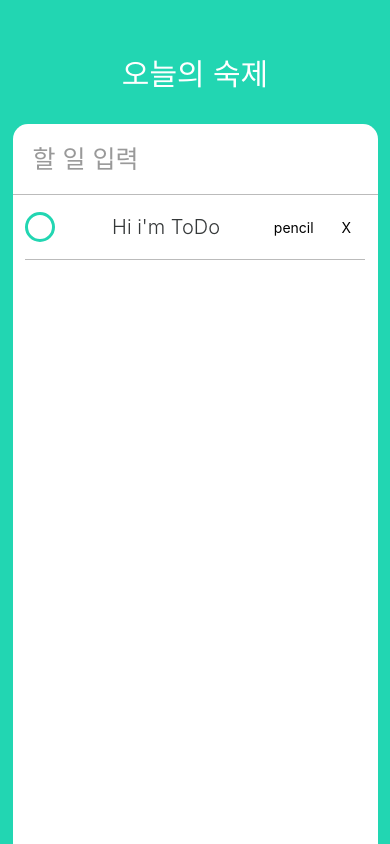
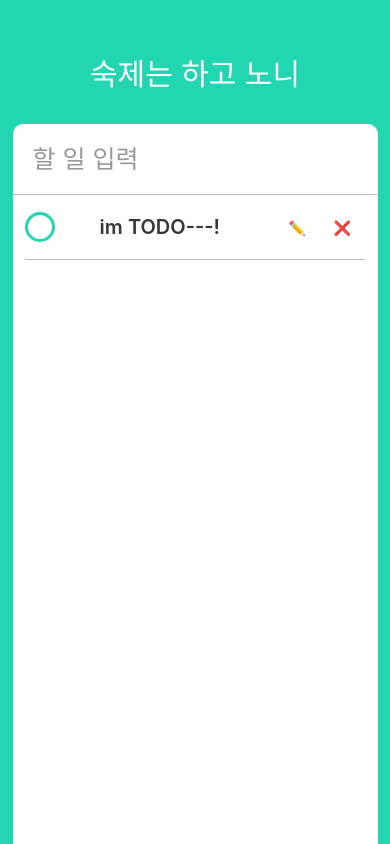
Before and after one commit to ycseong07/todo_app, a React Native app in the folder todoApp/: screen / in a window 390 px wide. Built offline with nearby package versions, Linux system fonts and the light colour scheme.

Commit message:
Styling ToDo Component part two

```diff
--- a/todoApp/App.js
+++ b/todoApp/App.js
@@ -18,29 +18,30 @@ export default class App extends React.Component {
     newToDo: ""
   };
   render() {
-    const { newTodo } = this.state;
+    const { newTodo } = this.state; //1. value는 state에 있고
     return (
       <View style={styles.container}>
         <StatusBar barStyle="light-centent" />
-        <Text style={styles.title}> 오늘의 숙제 </Text>
+        <Text style={styles.title}> 숙제는 하고 노니 </Text>
         <View style={styles.card}>
           <TextInput
             style={styles.input}
             placeholder={"할 일 입력"}
-            value={newTodo}
+            value={newTodo} //2.value를 input에 패스
             onChangeText={this._controllNewTodo}
             placeholderTextColor={"#999"}
             returnKeyType={"done"}
             autoCorrect={false}
           />
           <ScrollView contentContainerStyle={styles.toDos}>
-            <ToDo />
+            <ToDo text={"im TODO---!"} />
           </ScrollView>
         </View>
       </View>
     );
   }
   _controllNewTodo = text => {
+    //3. value관리는 여기서
     this.setState({
       newTodo: text
     });
@@ -57,15 +58,15 @@ const styles = StyleSheet.create({
     color: "white",
     fontSize: 30,
     marginTop: 50,
-    fontWeight: "100",
+    fontWeight: "200",
     marginBottom: 30
   },
   card: {
     backgroundColor: "white",
     flex: 1,
     width: width - 25,
-    borderTopLeftRadius: 15,
-    borderTopRightRadius: 15,
+    borderTopLeftRadius: 10,
+    borderTopRightRadius: 10,
     ...Platform.select({
       ios: {
         shadowColor: "rgb(50,50,50)",
--- a/todoApp/ToDo.js
+++ b/todoApp/ToDo.js
@@ -1,10 +1,13 @@
+//목표: 연필버튼을 눌렀을 때 해당 텍스트(props)를 복사해서 state에 보내고 싶음
+
 import React, { Component } from "react";
 import {
   View,
   Text,
   TouchableOpacity,
   StyleSheet,
-  Dimensions
+  Dimensions,
+  TextInput
 } from "react-native";
 
 const { width, height } = Dimensions.get("window");
@@ -12,10 +15,12 @@ const { width, height } = Dimensions.get("window");
 export default class ToDo extends Component {
   state = {
     isEditing: false,
-    isCompleted: false
+    isCompleted: false,
+    toDoValue: "" // 0. component에 todovalue를 만든다음에
   };
   render() {
-    const { isCompleted, isEditing } = this.state;
+    const { isCompleted, isEditing, toDoValue } = this.state;
+    const { text } = this.props; // 1. text가 props에 있으니까
     return (
       <View style={styles.container}>
         <View style={styles.column}>
@@ -27,20 +32,35 @@ export default class ToDo extends Component {
               ]}
             />
           </TouchableOpacity>
+          {isEditing ? ( // 3. (편집중일때) textinput을 가져와줘.
+            <TextInput
+              style={[
+                styles.input,
+                styles.text,
+                isCompleted ? styles.completedText : styles.uncompletedText
+              ]}
+              value={toDoValue}
+              multiline={true}
+              onChangeText={this._controllInput} // 텍스트 수정할수 있도록
+              returnKeyType={"done"}
+              onBlur={this._finishEditing} // blur(다른칸 터치하면)하면 편집종료!
+            />
+          ) : (
             <Text
               style={[
                 styles.Text,
                 isCompleted ? styles.completedText : styles.uncompletedText
               ]}
             >
-            Hi i'm ToDo
+              {text}
             </Text>
+          )}
         </View>
         {isEditing ? (
           <View style={styles.actions}>
             <TouchableOpacity onPressOut={this._finishEditing}>
               <View style={styles.actionContainer}>
-                <Text style={styles.actionText}> check </Text>
+                <Text style={styles.actionText}> ✅ </Text>
               </View>
             </TouchableOpacity>
           </View>
@@ -48,12 +68,12 @@ export default class ToDo extends Component {
           <View style={styles.actions}>
             <TouchableOpacity onPressOut={this._startEditing}>
               <View style={styles.actionContainer}>
-                <Text style={styles.actionText}> pencil </Text>
+                <Text style={styles.actionText}> ✏️ </Text>
               </View>
             </TouchableOpacity>
             <TouchableOpacity>
               <View style={styles.actionContainer}>
-                <Text style={styles.actionText}> X </Text>
+                <Text style={styles.actionText}> ❌ </Text>
               </View>
             </TouchableOpacity>
           </View>
@@ -69,14 +89,17 @@ export default class ToDo extends Component {
     });
   };
   _startEditing = () => {
-    this.setState({
-      isEditing: true
-    });
+    //2. 편집을 시작하면 text(props)를 가져와서
+    const { text } = this.props;
+    this.setState({ isEditing: true, toDoValue: text });
   };
   _finishEditing = () => {
     this.setState({
       isEditing: false
     });
+  };
+  _controllInput = text => {
+    this.setState({ toDoValue: text });
   };
 }
 
@@ -103,7 +126,7 @@ const styles = StyleSheet.create({
     borderColor: "#22d6b2"
   },
   Text: {
-    fontWeight: "300",
+    fontWeight: "600",
     fontSize: 20,
     marginVertical: 20
   },
@@ -126,5 +149,9 @@ const styles = StyleSheet.create({
   actionContainer: {
     marginVertical: 10,
     marginHorizontal: 10
+  },
+  input: {
+    marginVertical: 10,
+    width: width / 2
   }
 });
```
Lines whose indentation alone changed are shown as unchanged.
